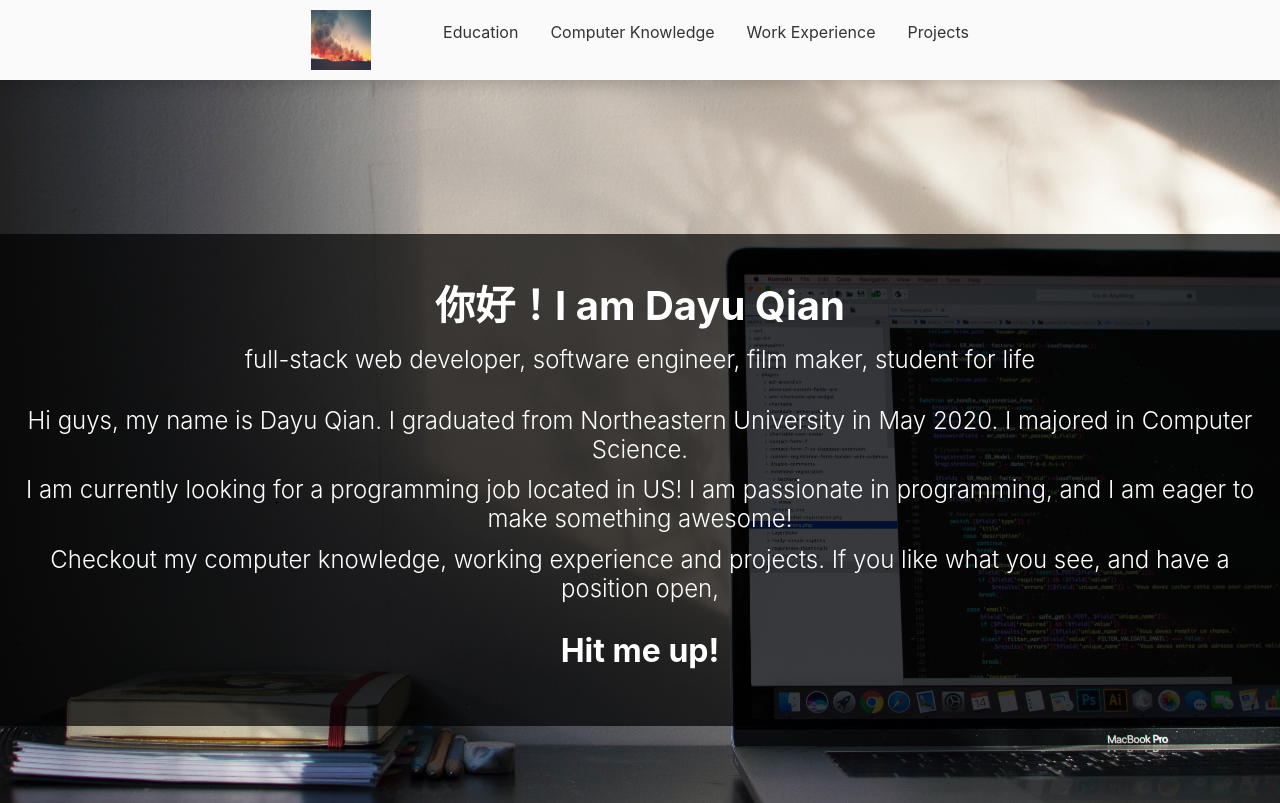
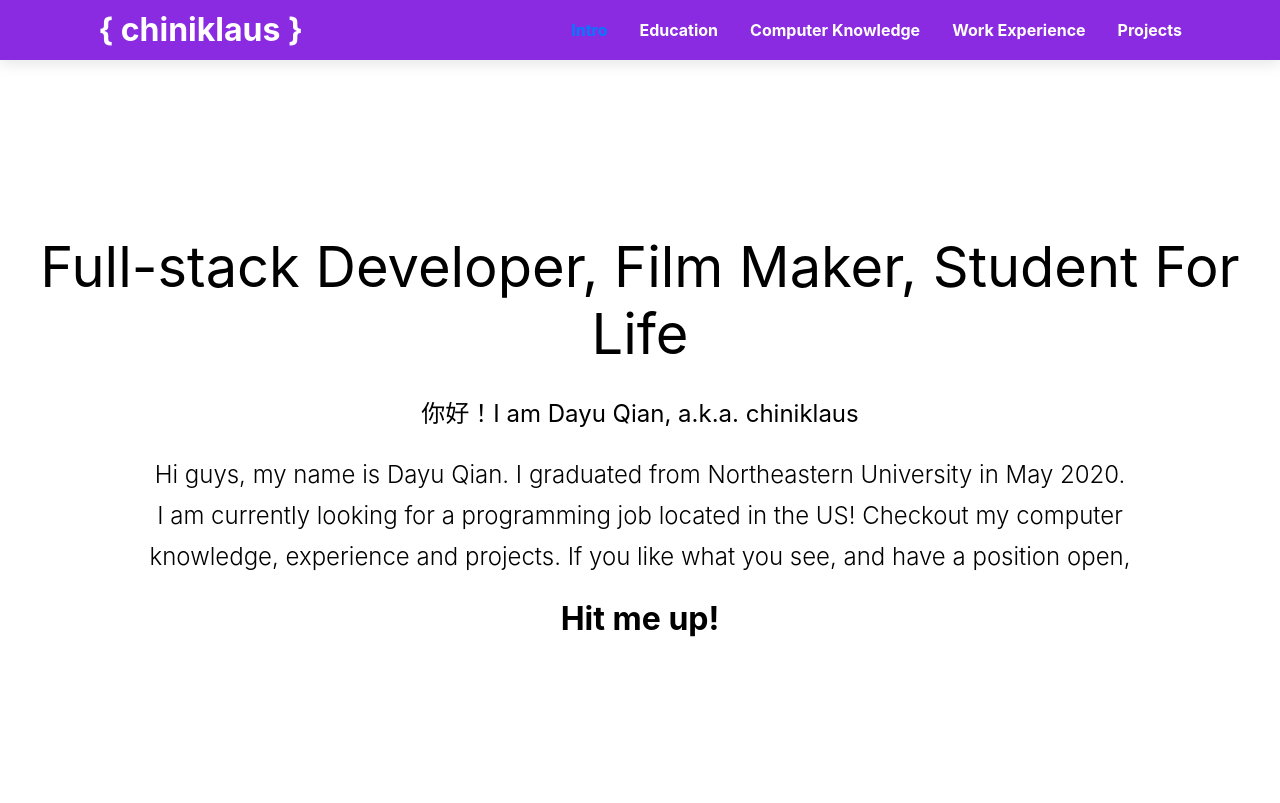
Before and after one commit to chiniklaus/personal_website, a React (Create React App) app: page / in a window 1280 px wide. Shown: the top 803 px of the page. Built offline with nearby package versions, Linux system fonts and the light colour scheme.

Commit message:
styling for intro page

```diff
--- a/src/App.css
+++ b/src/App.css
@@ -2,27 +2,27 @@
   --off-white: #fafafa;
 }
 .nav {
-  background-color: var(--off-white);
+  background-color: blueviolet;
   position: sticky;
   top: 0px;
   width: 100%;
-  height: 80px;
+  height: 60px;
   z-index: 1000;
-  box-shadow: 0 4px 14px 0 rgba(0, 0, 0, 0.15);
+  box-shadow: 0 4px 14px 0 rgba(0, 0, 0, 0.1);
 }
 
 .nav-logo {
-  height: 60px;
-  width: 60px;
+  color: white;
 }
 
 .nav-logo:hover {
+  color: silver;
   cursor: pointer;
+  text-decoration: underline;
 }
 
 .nav .nav-content {
   max-width: 900px;
-  padding: 0rem 3rem;
   margin: 0 auto;
   display: flex;
   justify-content: space-between;
@@ -33,17 +33,18 @@
 .nav-item {
   display: inline;
   margin-left: 2rem;
-  color: #333;
+  color: white;
 }
 
 .nav-item:hover {
-  color: black;
+  color: silver;
   cursor: pointer;
+  text-decoration: underline;
 }
 
 .section-dark {
-  background: #07575B;
-  color: white;
+  background: rgb(255, 255, 255);
+  color: rgb(0, 0, 0);
 }
 
 .section {
@@ -60,11 +61,11 @@
 .intro-section {
   display: flex;
   align-items: center;
+  background-color: white;
 }
 
 .intro-content {
   margin: 0 auto;
   padding-top: 10px;
-  color: white;
-  background: rgba(0, 0, 0, 0.7);
+  color: black;
 }
--- a/src/Components/Education.js
+++ b/src/Components/Education.js
@@ -1,6 +1,5 @@
 import React, { useLayoutEffect, useState } from "react";
 import neu from '../neu.png'
-import neu_view from '../neu_view.jpg'
 
 function useWindowSize() {
   const [size, setSize] = useState([0, 0]);
@@ -21,7 +20,7 @@ export default function Education({ dark, id }) {
     <div className="section section-dark border-top" style={{
       minHeight: height}}>
       <div className="section-content" id={id}>
-        <div className="container-fluid shadow-lg p-5">
+        <div className="container-fluid shadow-sm p-5">
           <div className="row p-4">
             <div className="col-6">
               <h1>Education</h1>
@@ -32,9 +31,9 @@ export default function Education({ dark, id }) {
               <p>
               Web Development<br></br>
               Computer Systems<br></br>
-              Algorithms and Data<br></br>
               Software Development<br></br>
               Object-Oriented Design<br></br>
+              Algorithms and Data Structures<br></br>
               Networks & Distributed Systems<br></br>
               Large-Scale Parallel Data Processing<br></br>
               </p>
--- a/src/Components/Experience.js
+++ b/src/Components/Experience.js
@@ -18,32 +18,32 @@ export default function Experience({ id }) {
   return (
     <div className="section section-dark border-top" style={{minHeight: height}}>
       <div className="section-content" id={id}>
-        <div className="container shadow-lg p-5">
+        <div className="container shadow-sm p-5">
             <h1>Work Experience</h1>
             <h5 className="pt-4 font-weight-normal">Vistaprint, Waltham, MA</h5>
-            <h5 className="font-weight-normal font-italic">Software Engineer Co-op</h5>
+            <h5 className="font-weight-normal font-italic">Software Engineer Co-op - July 2019 to December 2019</h5>
             <p className="pt-2 pb-0 mb-0 font-weight-normal">
                 During my 6-month co-op at Vistaprint, I worked on a automated Gitlab user management system.
             </p>
             <p className="pt-2 pb-0 mb-0 font-weight-normal">
-                - Working with Gitlab API, I designed, developed and deployed a flask-swagger web application. The application<br></br>
+                - Working with <strong>Gitlab API</strong>, I designed, developed and deployed a <strong>flask-swagger web application</strong>. The application<br></br>
                 provides additional APIs that enable users to retrieve and modify Gitlab data easily. The application was built<br></br>
-                with Docker, and deployed on Google Kubernetes Engine. The application was used by other engineers to modify user<br></br>
+                with <strong>Docker</strong>, and deployed on <strong>Google Kubernetes Engine</strong>. The application was used by other engineers to modify user<br></br>
                 accessibility and retreive group user data. It was a key piece in the company's Gitlab licence chargeback project.<br></br>
             </p>
             <p className="pt-2 pb-0 mb-0 font-weight-normal">
-                - With the help of the web application I developed, I designed and developed a Pyton application that<br></br>
-                manages over 400 company Gitlab users. The application is a completly automated tool. Everyday, it finds new users<br></br>
+                - With the help of the web application I developed, I designed and developed a <strong>Python</strong> application that<br></br>
+                <strong>manages over 400 company Gitlab users</strong>. The application is a completly <strong>automated tool</strong>. Everyday, it finds new users<br></br>
                 who were added to any company Gitlab group, grants them read access to company projects. It also finds users who<br></br>
                 left the comapny, removes their access to any company Gitlab group or project. After the updates, the application<br></br>
-                generates a report, and sends the report to Gitlab management team slack channel using a slack bot.
+                generates a report, and sends the report to Gitlab management team slack channel using a <strong>slack bot</strong>.
             </p>
             <p className="pt-2 font-weight-normal">
-                - Constructed data pipelines that send Gitlab audit events data and project CI/CD pipeline data into Snowflake data lake
+                - Constructed <strong>data pipelines</strong> that send Gitlab audit events data and project CI/CD pipeline data into <strong>Snowflake</strong> data lake
             </p>
 
             <h5 className="pt-4 font-weight-normal">Bank of China, New York City, NY</h5>
-            <h5 className="font-weight-normal font-italic">Testing intern</h5>
+            <h5 className="font-weight-normal font-italic">Testing intern - July 2018 to December 2018</h5>
             <p className="pt-2 pb-0 mb-0 font-weight-normal">
                 During my 6-month internship at Bank of China, I worked on the installation & testing of a sanction software FircoSoft
             </p>
--- a/src/Components/Intro.js
+++ b/src/Components/Intro.js
@@ -17,19 +17,17 @@ function useWindowSize() {
 export default function Intro({ id }) {
   const [width, height] = useWindowSize();
   return (
-    <div className="intro-section" style={{
-      minHeight: height,
-      backgroundImage: `url(${bg})`,
-      backgroundPosition: 'center',
-      backgroundSize: 'cover',
-      backgroundRepeat: 'no-repeat',
-      }}>
-        <div className=" container-fluid intro-content pt-5 pb-5">
-            <h1 className="text-center font-weight-bolder">你好！I am Dayu Qian</h1>
-            <h4 className="pt-2 font-weight-light text-center">full-stack web developer, software engineer, film maker, student for life</h4>
-            <h4 className="pt-4 font-weight-light text-center">Hi guys, my name is Dayu Qian. I graduated from Northeastern University in May 2020. I majored in Computer Science. </h4>
-            <h4 className="pt-1 font-weight-light text-center">I am currently looking for a programming job located in US! I am passionate in programming, and I am eager to make something awesome! </h4>
-            <h4 className="pt-1 font-weight-light text-center">Checkout my computer knowledge, working experience and projects. If you like what you see, and have a position open,</h4>
+    <div className="intro-section" style={{minHeight: height}}  id={id}>
+        <div className="container-fluid intro-content pt-2 pb-5">
+            <h2 className="text-center display-4">
+              <strong>Full-stack Developer, Film Maker, Student For Life</strong>
+            </h2>
+            <h4 className="pt-4 font-weight-normal text-center">
+              你好！I am Dayu Qian, a.k.a. chiniklaus
+            </h4>
+            <h4 className="pt-4 font-weight-light text-center">Hi guys, my name is Dayu Qian. I graduated from Northeastern University in May 2020.</h4>
+            <h4 className="pt-1 font-weight-light text-center">I am currently looking for a programming job located in the US! Checkout my computer</h4>
+            <h4 className="pt-1 font-weight-light text-center">knowledge, experience and projects. If you like what you see, and have a position open,</h4>
             <h4 className="pt-1 font-weight-light text-center"></h4>
             <h2 className="pt-2 text-center font-weight-bolder">Hit me up!</h2>
         </div>
--- a/src/Components/Knowledge.js
+++ b/src/Components/Knowledge.js
@@ -18,7 +18,7 @@ export default function Knowledge({ dark, id }) {
   return (
     <div className="section section-dark border-top" style={{minHeight: height}}>
       <div className="section-content" id={id}>
-        <div className="container shadow-lg p-5">
+        <div className="container shadow-sm p-5">
             <h1>Computer Knowledge</h1>
             <div className="row pt-4">
                 <div className="col-4">
@@ -49,7 +49,7 @@ export default function Knowledge({ dark, id }) {
                     <h5>Software Tools/method:</h5>
                 </div>
                 <div className="col-8">
-                    <h5 class="font-weight-light">Git, Gitlab, AWS, GCP, Docker, IntelliJ, Eclipse, PyCharm, Visual Studio Code,<br></br>
+                    <h5 class="font-weight-light">Git, Gitlab, AWS, GCP, Docker, IntelliJ, Eclipse, PyCharm, VS Code,<br></br>
                         VirtualBox, Jira, Vagrant, Swagger, Kubernetes, Snowflake, MongoDB</h5>
                 </div>
             </div>
--- a/src/Components/Navbar.js
+++ b/src/Components/Navbar.js
@@ -10,14 +10,23 @@ export default class Navbar extends Component {
   render() {
     return (
       <nav className="nav" id="navbar">
+        <h2 className="nav-content nav-logo" onClick={this.scrollToTop}>
+          <strong>{"{ "}chiniklaus{" }"}</strong>
+        </h2>
         <div className="nav-content">
-          <img
-            src={i1}
-            className="nav-logo"
-            alt="Logo"
-            onClick={this.scrollToTop}
-          />
-          <ul className="nav-items">
+          <ul className="mt-3">
+            <li className="nav-item">
+              <Link
+                activeClass="active"
+                to="section0"
+                spy={true}
+                smooth={true}
+                offset={-70}
+                duration={500}
+              >
+                <strong>Intro</strong>
+              </Link>
+            </li>
             <li className="nav-item">
               <Link
                 activeClass="active"
@@ -27,7 +36,7 @@ export default class Navbar extends Component {
                 offset={-70}
                 duration={500}
               >
-                Education
+                <strong>Education</strong>
               </Link>
             </li>
             <li className="nav-item">
@@ -39,7 +48,7 @@ export default class Navbar extends Component {
                 offset={-70}
                 duration={500}
               >
-                Computer Knowledge
+                <strong>Computer Knowledge</strong>
               </Link>
             </li>
             <li className="nav-item">
@@ -51,7 +60,7 @@ export default class Navbar extends Component {
                 offset={-70}
                 duration={500}
               >
-                Work Experience
+                <strong>Work Experience</strong>
               </Link>
             </li>
             <li className="nav-item">
@@ -63,7 +72,7 @@ export default class Navbar extends Component {
                 offset={-70}
                 duration={500}
               >
-                Projects
+                <strong>Projects</strong>
               </Link>
             </li>
           </ul>
--- a/src/Components/Projects.js
+++ b/src/Components/Projects.js
@@ -18,7 +18,7 @@ export default function Projects({ dark, id }) {
   return (
     <div className="section section-dark border-top" style={{minHeight: height}}>
       <div className="section-content" id={id}>
-        <div className="container shadow-lg p-5">
+        <div className="container shadow-sm p-5">
             <h1>Projects</h1>
             <h5 className="pt-4 font-weight-normal">NU-Movies - April 2020</h5>
             <p className="font-weight-normal font-italic font-weight-bold pb-0 mb-0">
@@ -35,7 +35,8 @@ export default function Projects({ dark, id }) {
 
             <h5 className="pt-4 font-weight-normal">NUSH shell - February 2019</h5>
             <p className="font-weight-normal font-italic font-weight-bold pb-0 mb-0">
-            programming language: c
+            programming language: c<br></br>
+            operating system: Linux
             </p>
             <p className="font-weight-normal">
             For my computer system class, I developed a personalized Unix shell that support operators like redirect I/O, <br></br>
```
Also changed, not shown: 1 other file (tests, documents, lock files or other folders).
